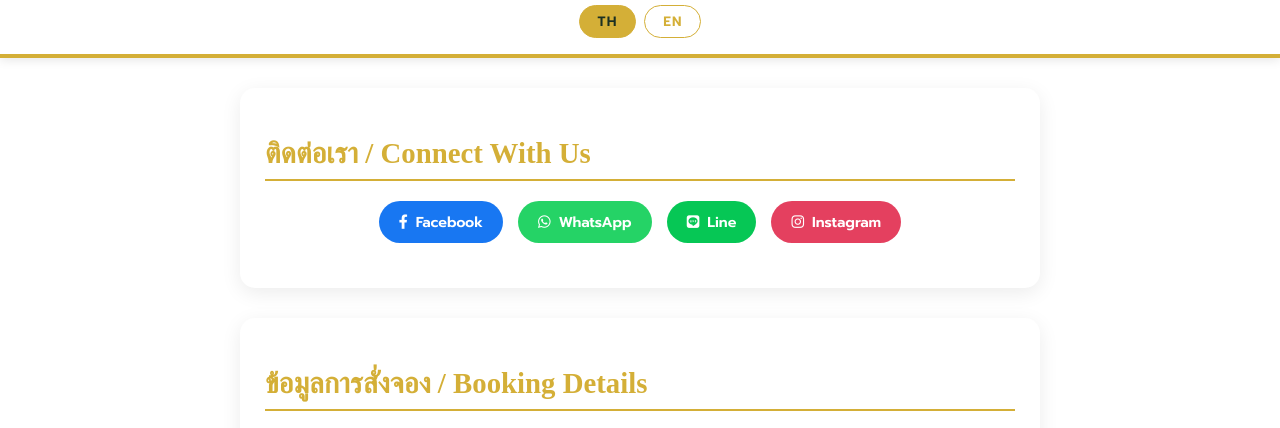
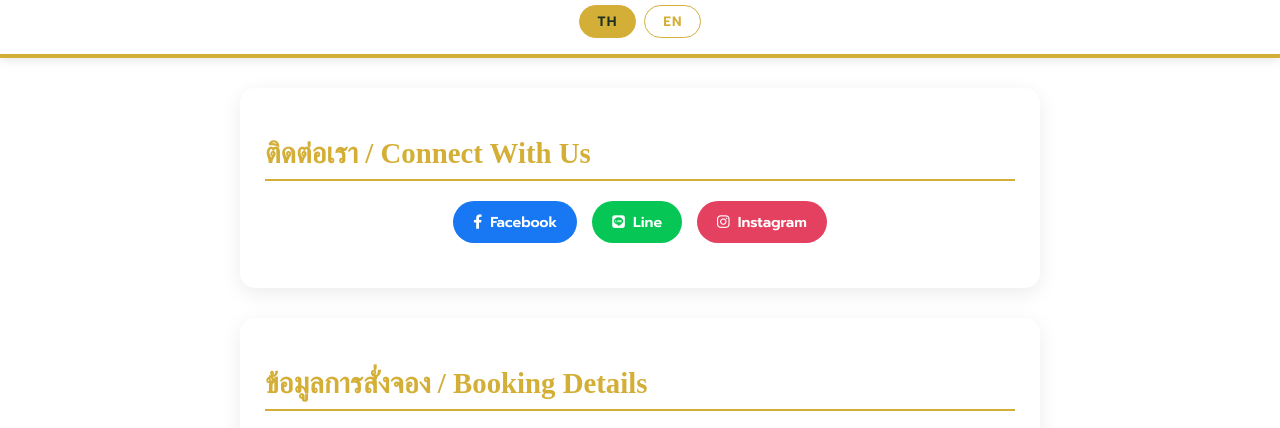
Before and after one commit to kenkingplus2016-hub/khruathai-london, a website: page public/booking.html in a window 1280 px wide. Shown: the part 257-685 px from the top of the page. Drawn offline with nearby package versions, Linux system fonts and the light colour scheme; no server answers; a web font is replaced by a local one.

Commit message:
Remove WhatsApp button

```diff
--- a/public/booking.html
+++ b/public/booking.html
@@ -92,7 +92,6 @@
         <h2 id="t-connect" class="section-title">ติดต่อเรา / Connect With Us</h2>
         <div class="social-connect">
             <a href="https://www.facebook.com/profile.php?id=61589177574118" target="_blank" class="social-btn fb"><i class="fab fa-facebook-f"></i> Facebook</a>
-            <a href="https://wa.me/441234567890" target="_blank" class="social-btn wa"><i class="fab fa-whatsapp"></i> WhatsApp</a>
             <a href="https://line.me/ti/p/y_Whr-5wc3" target="_blank" class="social-btn ln"><i class="fab fa-line"></i> Line</a>
             <a href="https://www.instagram.com/khruathailondon/" target="_blank" class="social-btn ig"><i class="fab fa-instagram"></i> Instagram</a>
         </div>
```
